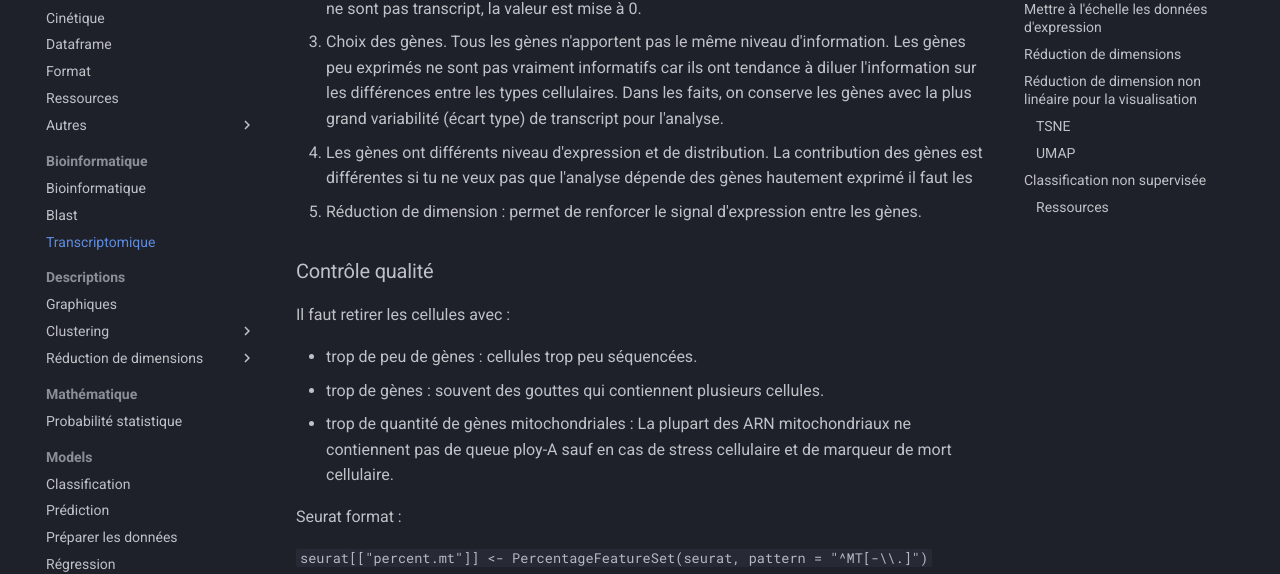
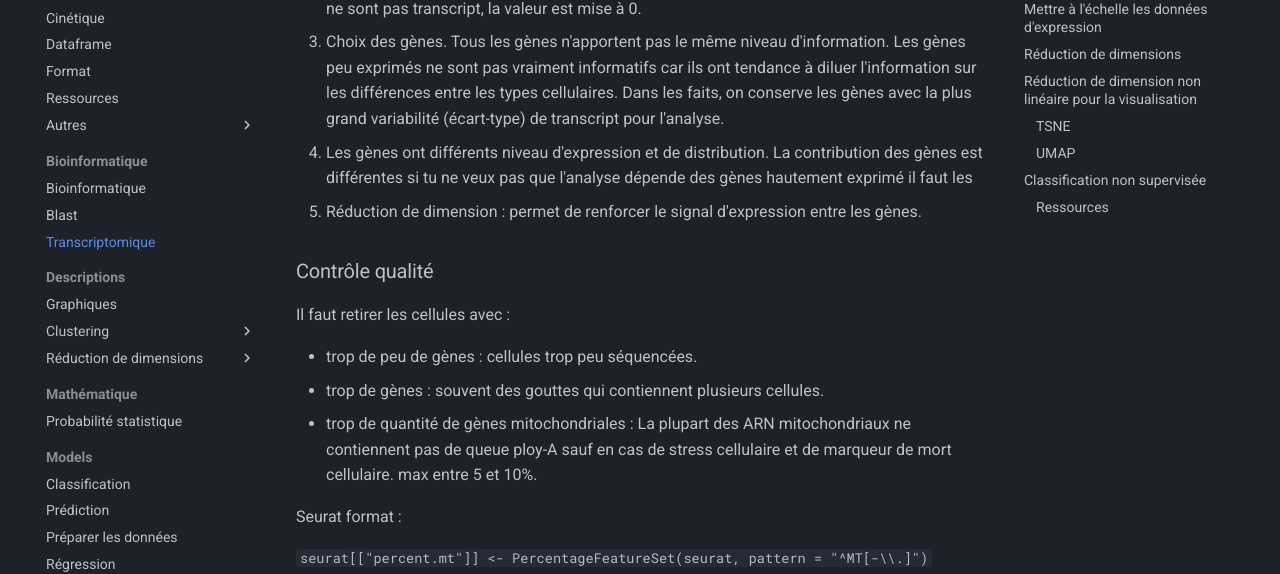
Before and after one commit to gdemare/Informatique, an MkDocs documentation site: the page built from docs/r/bioinformatique/transcriptomique.md, in a window 1280 px wide and 900 px high, scrolled down 196 px. Shown: the part 228-802 px from the top of the window. Built offline with MkDocs 1.6.1 and Material for MkDocs 9.7.7, drawn with Linux system fonts in a browser that asks for light colours; comment, search, counter and statistics services are not loaded; some of the changed text lies outside the part shown.

Commit message:
Update transcriptomique.md

```diff
--- a/docs/r/bioinformatique/transcriptomique.md
+++ b/docs/r/bioinformatique/transcriptomique.md
@@ -2,7 +2,7 @@
 
 1. Contrôle qualité
 2. Normaliser les quantités ARN pour comparer les niveaux d'expression. La quantité d'ARNm par gène est divisée par le quantité d'ARNm total par cellule. Les valeurs sont ensuite transformer avec une fonction `log` pour obtenir une distribution normale. Pour les gènes qui ne sont pas transcript, la valeur est mise à 0.
-3. Choix des gènes. Tous les gènes n'apportent pas le même niveau d'information. Les gènes peu exprimés ne sont pas vraiment informatifs car ils ont tendance à diluer l'information sur les différences entre les types cellulaires. Dans les faits, on conserve les gènes avec la plus grand variabilité (écart type) de transcript pour l'analyse.
+3. Choix des gènes. Tous les gènes n'apportent pas le même niveau d'information. Les gènes peu exprimés ne sont pas vraiment informatifs car ils ont tendance à diluer l'information sur les différences entre les types cellulaires. Dans les faits, on conserve les gènes avec la plus grand variabilité (écart-type) de transcript pour l'analyse.
 4. Les gènes ont différents niveau d'expression et de distribution. La contribution des gènes est différentes si tu ne veux pas que l'analyse dépende des gènes hautement exprimé il faut les
 5. Réduction de dimension : permet de renforcer le signal d'expression entre les gènes.
 
@@ -12,7 +12,7 @@ Il faut retirer les cellules avec :
 
 - trop de peu de gènes : cellules trop peu séquencées.
 - trop de gènes : souvent des gouttes qui contiennent plusieurs cellules.
-- trop de quantité de gènes mitochondriales : La plupart des ARN mitochondriaux ne contiennent pas  de queue ploy-A sauf en cas de stress cellulaire et de marqueur de mort cellulaire.
+- trop de quantité de gènes mitochondriales : La plupart des ARN mitochondriaux ne contiennent pas  de queue ploy-A sauf en cas de stress cellulaire et de marqueur de mort cellulaire. max entre 5 et 10%.
 
 Seurat format :
 
```
Also changed, not shown: other parts of docs/r/bioinformatique/transcriptomique.md (+1 -1 lines).
